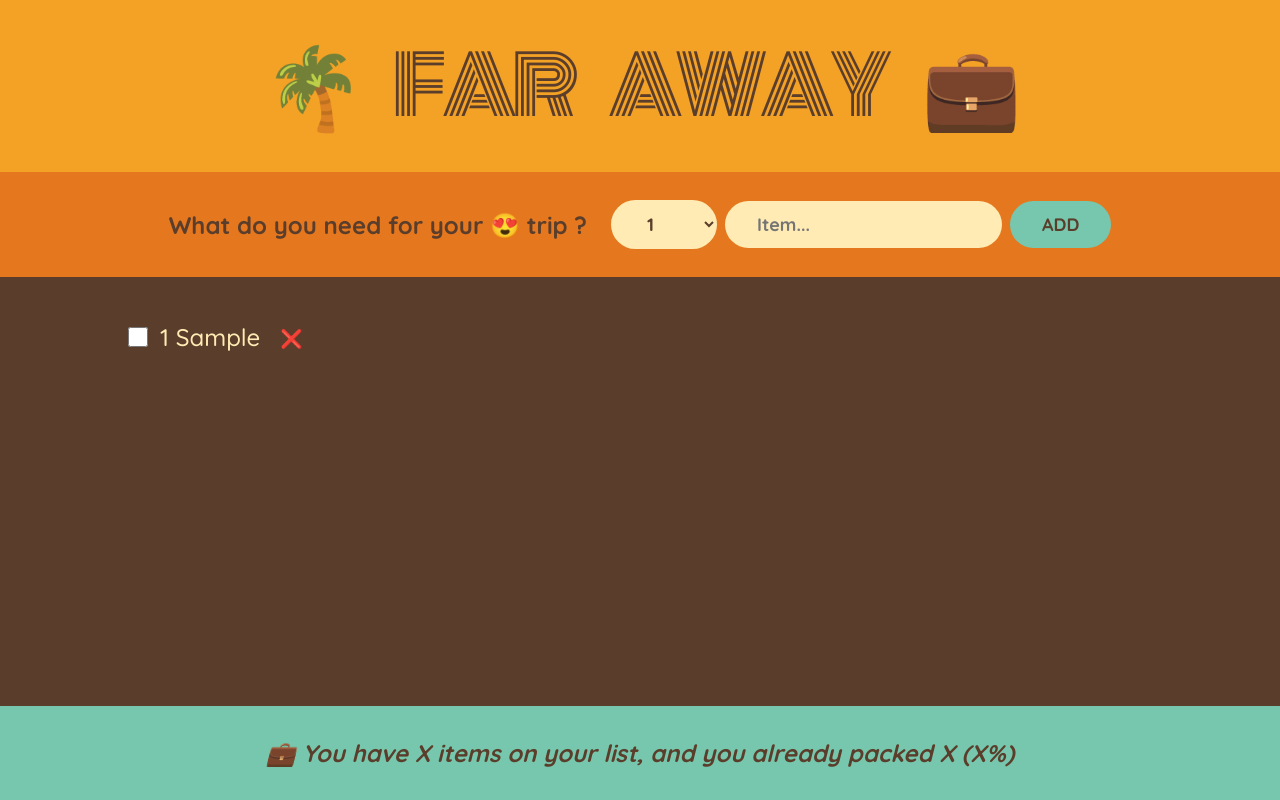
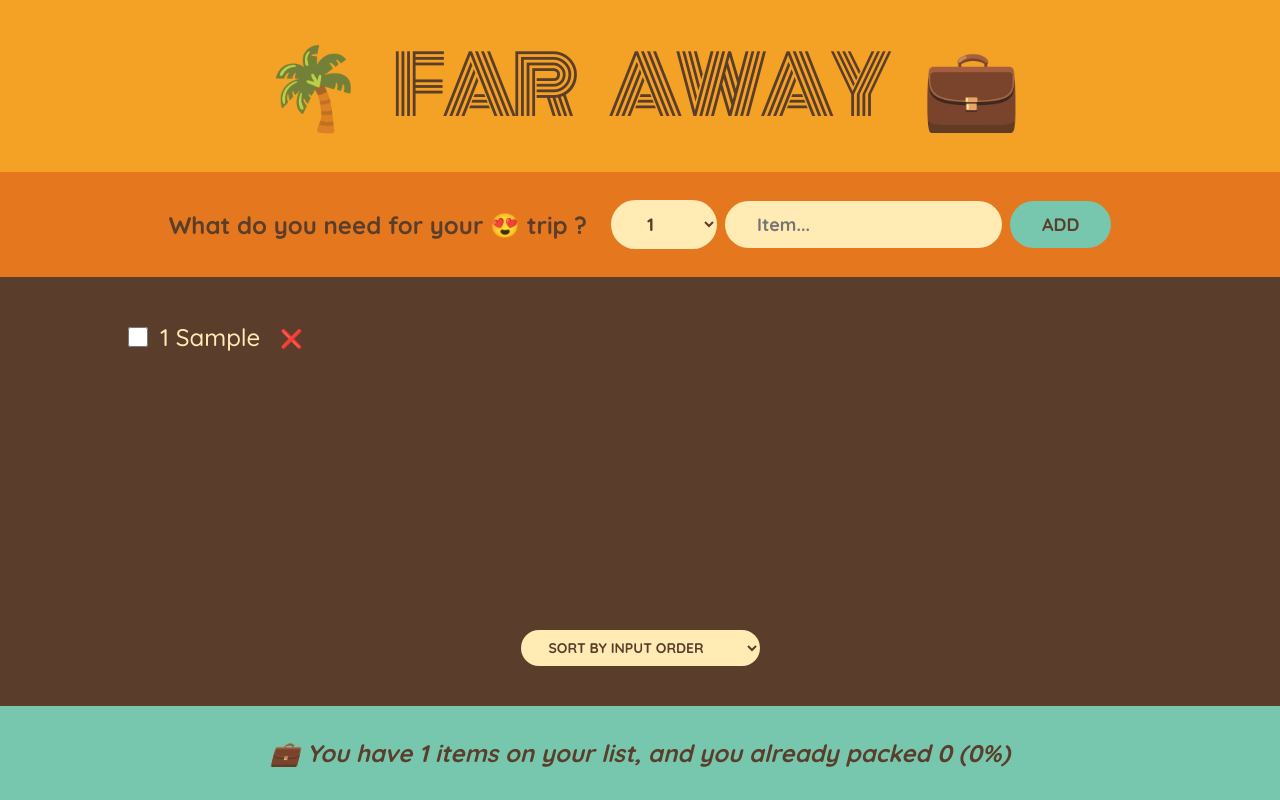
Before and after one commit to ortab123/travel-list, a React (Create React App) app: page / in a window 1280 px wide. Both pictures are taken after typing "Sample" into the empty fields and a click on the button "ADD". Built offline with nearby package versions, Linux system fonts and the light colour scheme.

Commit message:
Add sorting options in PackingList

```diff
--- a/src/App.js
+++ b/src/App.js
@@ -28,7 +28,7 @@
         onDeleteItem={handleDeleteItem}
         onToggleItem={handleToggleItem}
       />
-      <Stats />
+      <Stats items={items} />
     </div>
   );
 }
@@ -46,7 +46,6 @@
     if (!description) return;
 
     const newItem = { description, quantity, packed: false, id: Date.now() };
-    console.log(newItem);
     onAddItems(newItem);
     setDescription("");
     setQuantity(1);
@@ -89,6 +88,13 @@
           />
         ))}
       </ul>
+      <div className="actions">
+        <select>
+          <option value="input"> Sort by input order</option>
+          <option value="description">Sort by description</option>
+          <option value="packed">Sort by packed status</option>
+        </select>
+      </div>
     </div>
   );
 }
@@ -109,10 +115,26 @@
   );
 }
 
-function Stats() {
+function Stats({ items }) {
+  if (!items.length)
+    return (
+      <p className="stats">
+        <em>Start adding some items to your packing list 🚀</em>
+      </p>
+    );
+  const numItems = items.length;
+  const numPacked = items.filter((item) => item.packed).length;
+  const percentage = Math.round((numPacked / numItems) * 100);
+
   return (
     <footer className="stats">
-      <em>💼 You have X items on your list, and you already packed X (X%)</em>
+      <em>
+        {percentage === 100
+          ? "You got everything! Ready to go✈️"
+          : `💼 You have ${numItems} items on your list,
+           and you already packed
+        ${numPacked} (${percentage}%)`}
+      </em>
     </footer>
   );
 }
```
